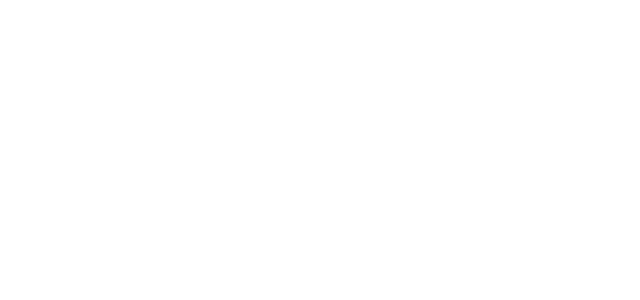
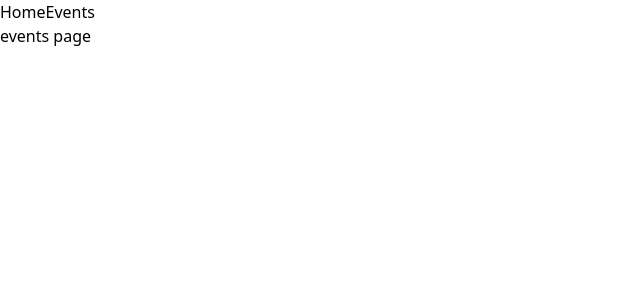
Before and after one commit to DenisKulik/nuxt-course, a Nuxt app: page /events in a window 1280 px wide. Before the commit this address had no page. Shown: the top 300 px of the page, without its empty margins (0-640 px from the left). Built offline with nearby package versions, Linux system fonts and the light colour scheme.

Commit message:
chore: update project configuration feat: add pages

```diff
--- a/app.vue
+++ b/app.vue
@@ -1,7 +1,16 @@
 <template>
   <div>
     <NuxtLayout>
+      <header>
+        <ul>
+          <li>
+            <NuxtLink to="/">Home</NuxtLink>
+            <NuxtLink to="/events">Events</NuxtLink>
+          </li>
+        </ul>
+      </header>
       <NuxtPage />
     </NuxtLayout>
   </div>
 </template>
+<script setup lang="ts"></script>
--- a/nuxt.config.ts
+++ b/nuxt.config.ts
@@ -1,4 +1,4 @@
-import { resolve } from 'path';
+import { resolve } from 'path'
 
 export default defineNuxtConfig({
   compatibilityDate: '2024-11-01',
@@ -6,7 +6,7 @@
   modules: ['@nuxt/eslint'],
 
   alias: {
-    '@': resolve(__dirname, '/'),
+    '@': resolve(__dirname, '/')
   },
 
   css: ['~/assets/main.scss'],
@@ -14,7 +14,7 @@
   postcss: {
     plugins: {
       tailwindcss: {},
-      autoprefixer: {},
-    },
-  },
-});
+      autoprefixer: {}
+    }
+  }
+})
--- /dev/null
+++ b/pages/events/[id].vue
@@ -0,0 +1,13 @@
+<script setup lang="ts">
+const nuxt = useNuxtApp()
+const route = useRoute()
+
+console.log(nuxt)
+console.log(route)
+</script>
+
+<template>
+  <div>event id: {{ route.params.id }}</div>
+</template>
+
+<style scoped></style>
--- /dev/null
+++ b/pages/events/index.vue
@@ -0,0 +1,7 @@
+<script setup lang="ts"></script>
+
+<template>
+  <div>events page</div>
+</template>
+
+<style scoped></style>
--- a/tailwind.config.js
+++ b/tailwind.config.js
@@ -6,10 +6,10 @@
     './pages/**/*.vue',
     './plugins/**/*.{js,ts}',
     './app.vue',
-    './error.vue',
+    './error.vue'
   ],
   theme: {
-    extend: {},
+    extend: {}
   },
-  plugins: [],
-};
+  plugins: []
+}
```
Also changed, not shown: 1 other file (tests, documents, lock files or other folders).
